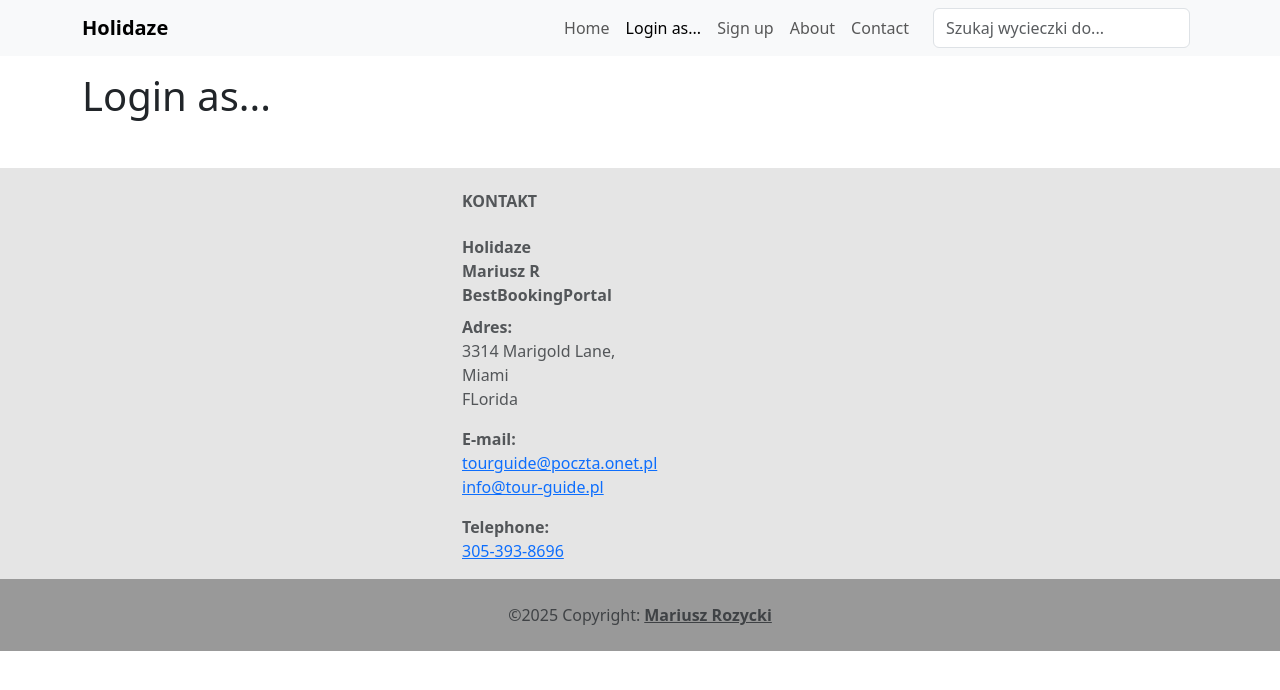
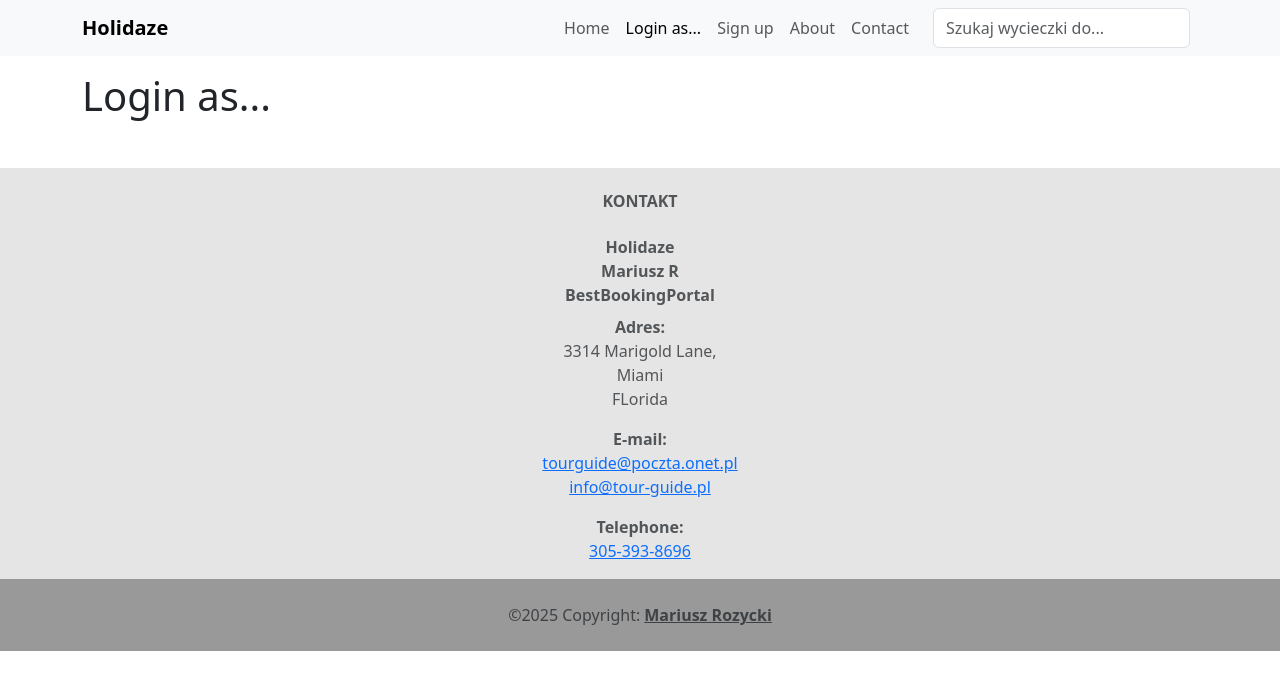
Before and after one commit to MariuszRozycki/holidaze, a React (Vite) app: page /holidaze/login-as in a window 1280 px wide. Shown: the top 690 px of the page. Built offline with nearby package versions, Linux system fonts and the light colour scheme.

Commit message:
Justify footer in center position

```diff
--- a/src/components/Footer/CustomFooter.tsx
+++ b/src/components/Footer/CustomFooter.tsx
@@ -2,10 +2,10 @@ import { Container, Row, Col } from "react-bootstrap";
 
 const CustomFooter: React.FC = () => {
   return (
-    <footer className='text-center text-lg-start text-muted mt-5'>
+    <footer className='text-center text-muted mt-5'>
       {/* Main footer content */}
       <section className='pt-1' style={{ backgroundColor: "rgba(0, 0, 0, 0.1)" }}>
-        <Container className='text-center text-md-start pt-1'>
+        <Container className='text-center pt-1'>
           <Row className='mt-3'>
             {/* Contact */}
             <Col md={4} className='mx-auto mb-md-0 mb-4'>
```
